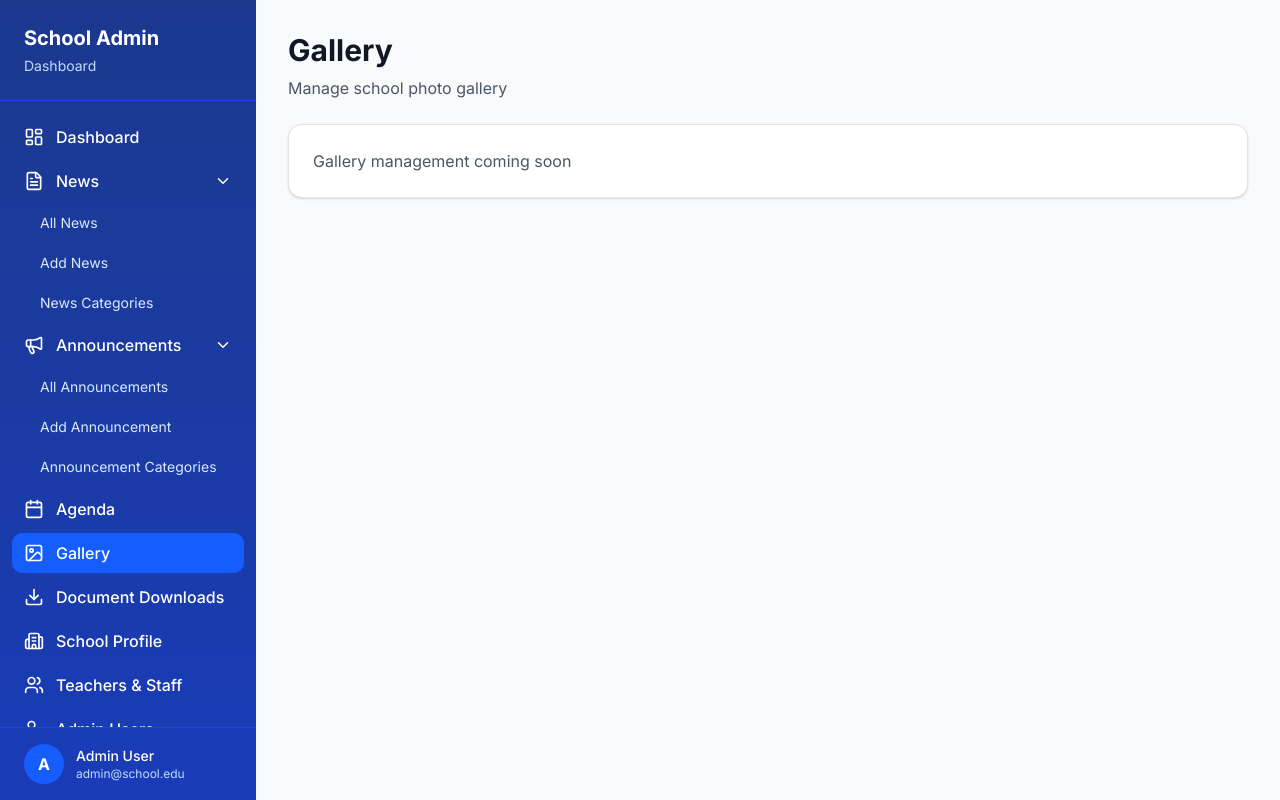
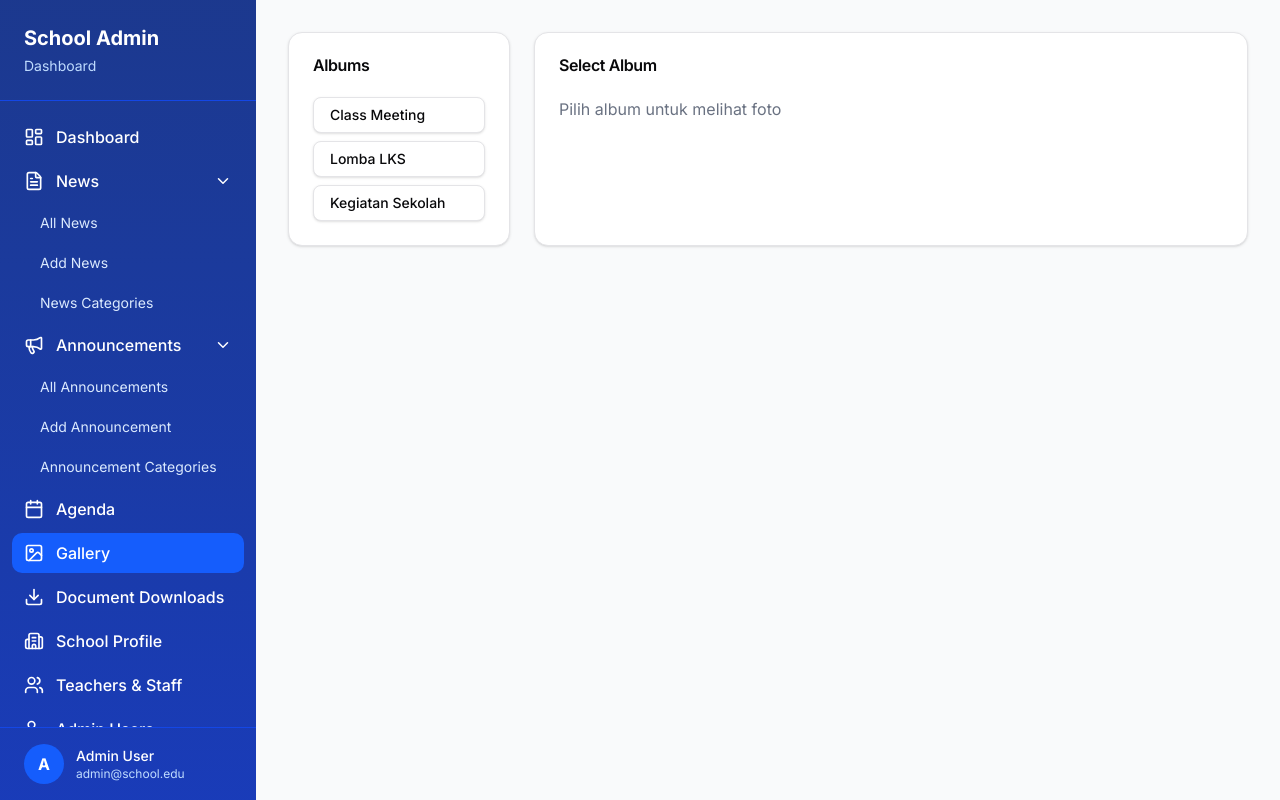
Before and after one commit to fjrhub/smkpgrimojokerto, a Next.js app: page /dashboard/gallery in a window 1280 px wide. Built offline with nearby package versions, Linux system fonts and the light colour scheme.

Commit message:
feat(gallery): implement album-based photo gallery page

```diff
--- a/app/dashboard/gallery/page.js
+++ b/app/dashboard/gallery/page.js
@@ -1,18 +1,114 @@
 'use client'
 
-import { Card, CardContent, CardHeader, CardTitle } from '@/components/ui/card'
+import { useState } from 'react'
+import {
+  Card,
+  CardContent,
+  CardHeader,
+  CardTitle,
+} from '@/components/ui/card'
+import { Button } from '@/components/ui/button'
 
 export default function GalleryPage() {
+  const [albums] = useState([
+    { id: 1, name: 'Class Meeting' },
+    { id: 2, name: 'Lomba LKS' },
+    { id: 3, name: 'Kegiatan Sekolah' },
+  ])
+
+  const [photos] = useState([
+    {
+      id: 1,
+      albumId: 1,
+      url: 'https://via.placeholder.com/300',
+    },
+    {
+      id: 2,
+      albumId: 1,
+      url: 'https://via.placeholder.com/300',
+    },
+    {
+      id: 3,
+      albumId: 2,
+      url: 'https://via.placeholder.com/300',
+    },
+    {
+      id: 4,
+      albumId: 3,
+      url: 'https://via.placeholder.com/300',
+    },
+  ])
+
+  const [selectedAlbum, setSelectedAlbum] = useState(null)
+
+  const filteredPhotos = selectedAlbum
+    ? photos.filter((p) => p.albumId === selectedAlbum.id)
+    : []
+
   return (
-    <div className="space-y-6">
-      <div>
-        <h1 className="text-3xl font-bold text-gray-900">Gallery</h1>
-        <p className="text-gray-600 mt-2">Manage school photo gallery</p>
-      </div>
+    <div className="grid grid-cols-12 gap-6">
+      {/* ALBUM LIST */}
+      <Card className="col-span-12 md:col-span-3">
+        <CardHeader>
+          <CardTitle>Albums</CardTitle>
+        </CardHeader>
+        <CardContent className="space-y-2">
+          {albums.map((album) => (
+            <Button
+              key={album.id}
+              variant={
+                selectedAlbum?.id === album.id
+                  ? 'default'
+                  : 'outline'
+              }
+              className="w-full justify-start"
+              onClick={() => setSelectedAlbum(album)}
+            >
+              {album.name}
+            </Button>
+          ))}
+        </CardContent>
+      </Card>
 
-      <Card>
-        <CardContent className="p-6">
-          <p className="text-gray-600">Gallery management coming soon</p>
+      {/* PHOTO GRID */}
+      <Card className="col-span-12 md:col-span-9">
+        <CardHeader>
+          <CardTitle>
+            {selectedAlbum
+              ? `Photos: ${selectedAlbum.name}`
+              : 'Select Album'}
+          </CardTitle>
+        </CardHeader>
+
+        <CardContent>
+          {!selectedAlbum && (
+            <p className="text-gray-500">
+              Pilih album untuk melihat foto
+            </p>
+          )}
+
+          {selectedAlbum && filteredPhotos.length === 0 && (
+            <p className="text-gray-500">
+              Belum ada foto di album ini
+            </p>
+          )}
+
+          {filteredPhotos.length > 0 && (
+            <div className="grid grid-cols-2 md:grid-cols-4 gap-4">
+              {filteredPhotos.map((photo) => (
+                <div
+                  key={photo.id}
+                  className="border rounded-lg overflow-hidden"
+                >
+                  <img
+                    src={photo.url}
+                    alt="Gallery"
+                    className="w-full h-40 object-cover"
+                  />
+                </div>
+              ))}
+            </div>
+          )}
         </CardContent>
       </Card>
     </div>
```
